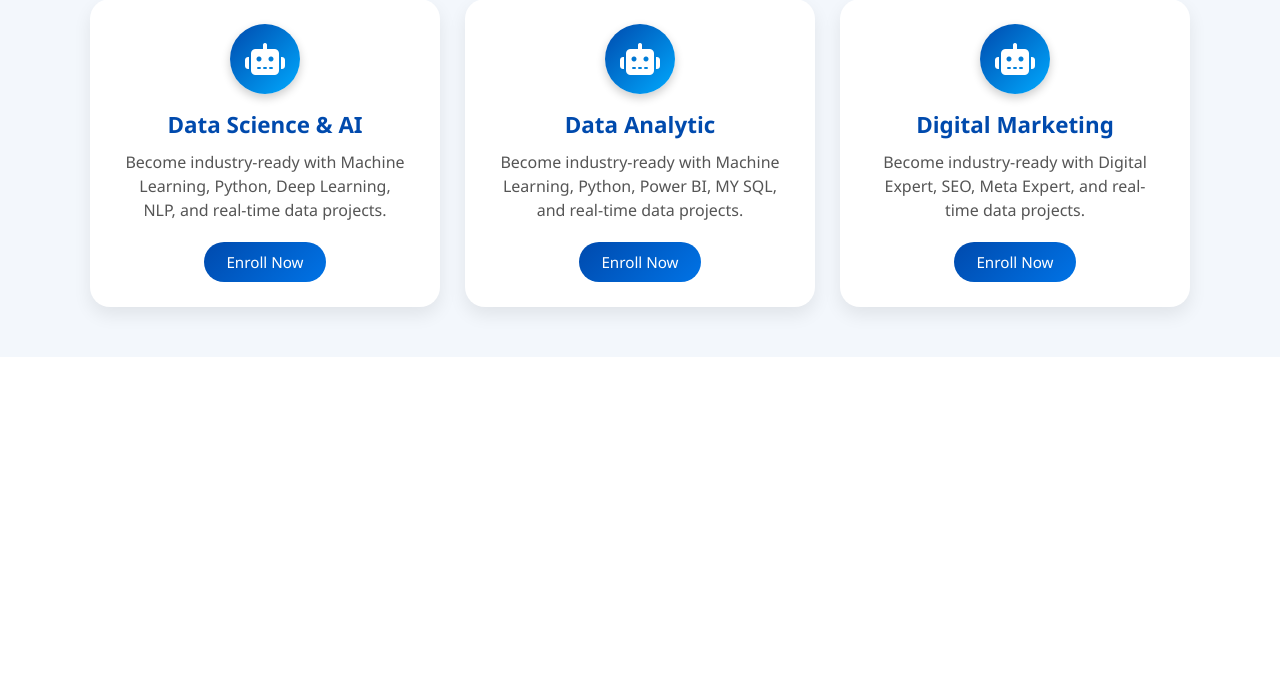
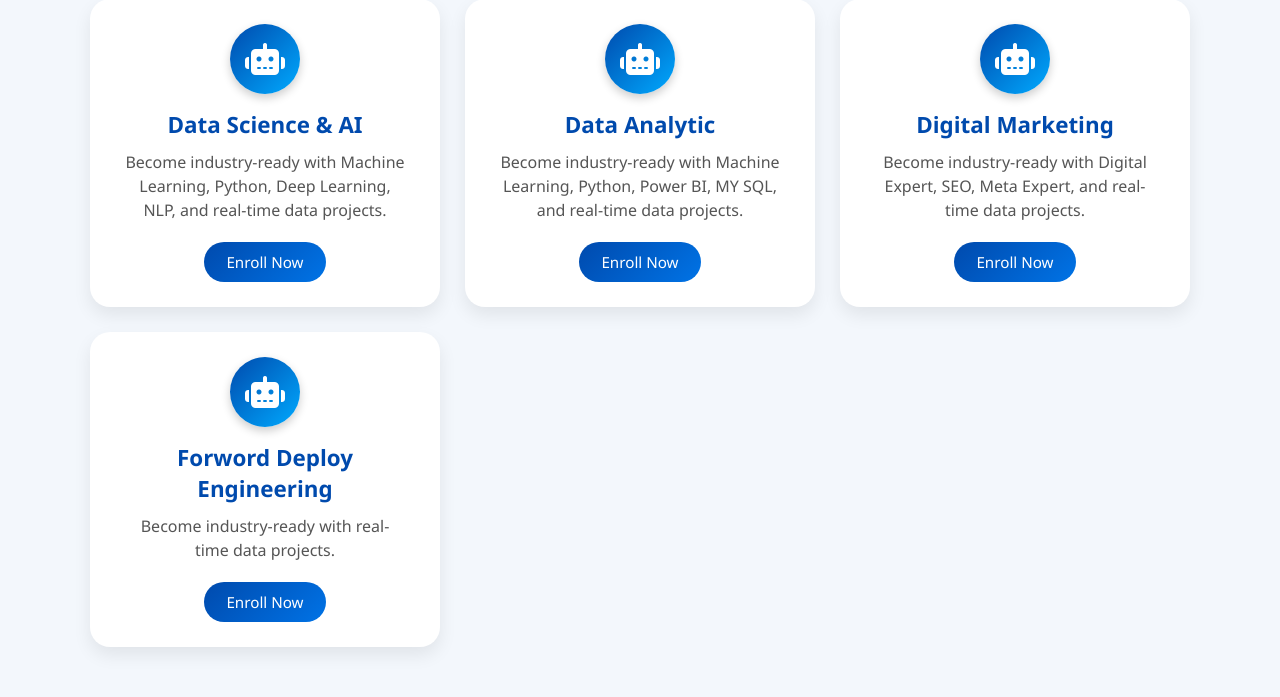
Before and after one commit to softronix1/maven-java-app, a Java web app: page / in a window 1280 px wide. Shown: the part 626-1323 px from the top of the page. Before the commit the page ends 955 px from the top, so only its background shows below. Run offline with Tomcat 11, a stand-in JSP engine, Linux system fonts and the light colour scheme; some libraries are stand-ins or nearby versions.

Commit message:
my second commit

```diff
--- a/src/main/webapp/index.jsp
+++ b/src/main/webapp/index.jsp
@@ -169,7 +169,18 @@
       <a href="#" class="btn">Enroll Now</a>
     </div>
 
+<!-- my changes -->
 
+<div class="course-card">
+      <div class="course-icon"><i class="fas fa-robot"></i></div>
+      <div class="course-title">Forword Deploy Engineering</div>
+      <div class="course-desc">
+        Become industry-ready with real-time data projects.
+      </div>
+      <a href="#" class="btn">Enroll Now</a>
+    </div>
+
+<!--  -->
   </div>
 
 </body>
```
